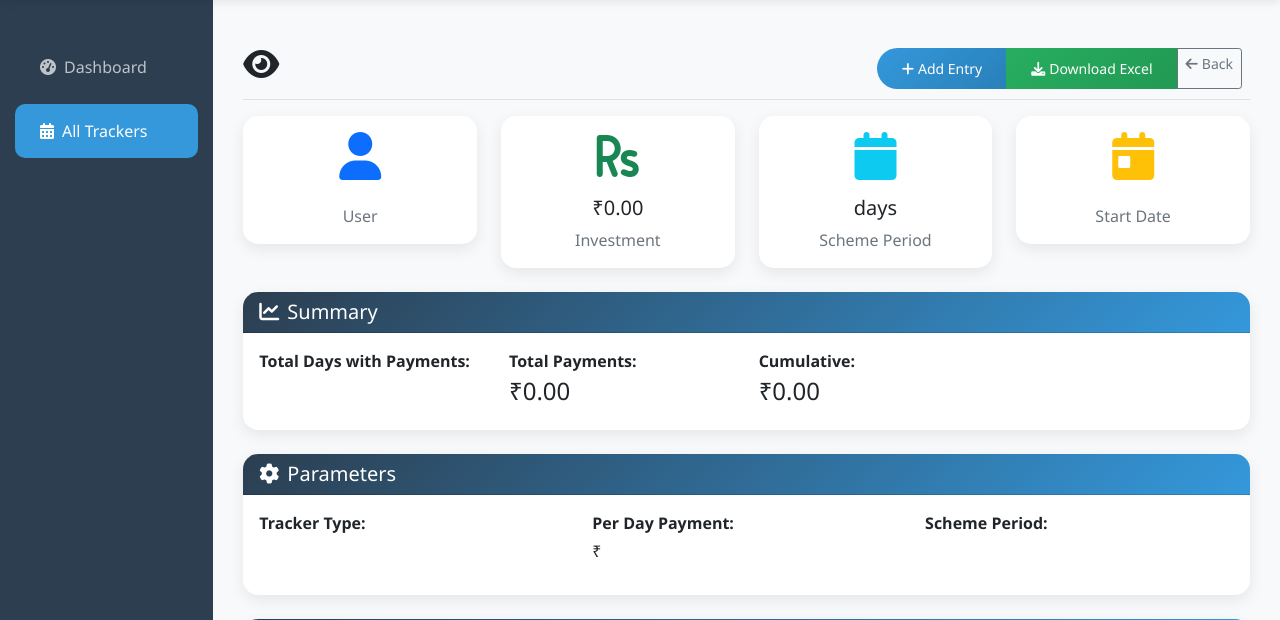
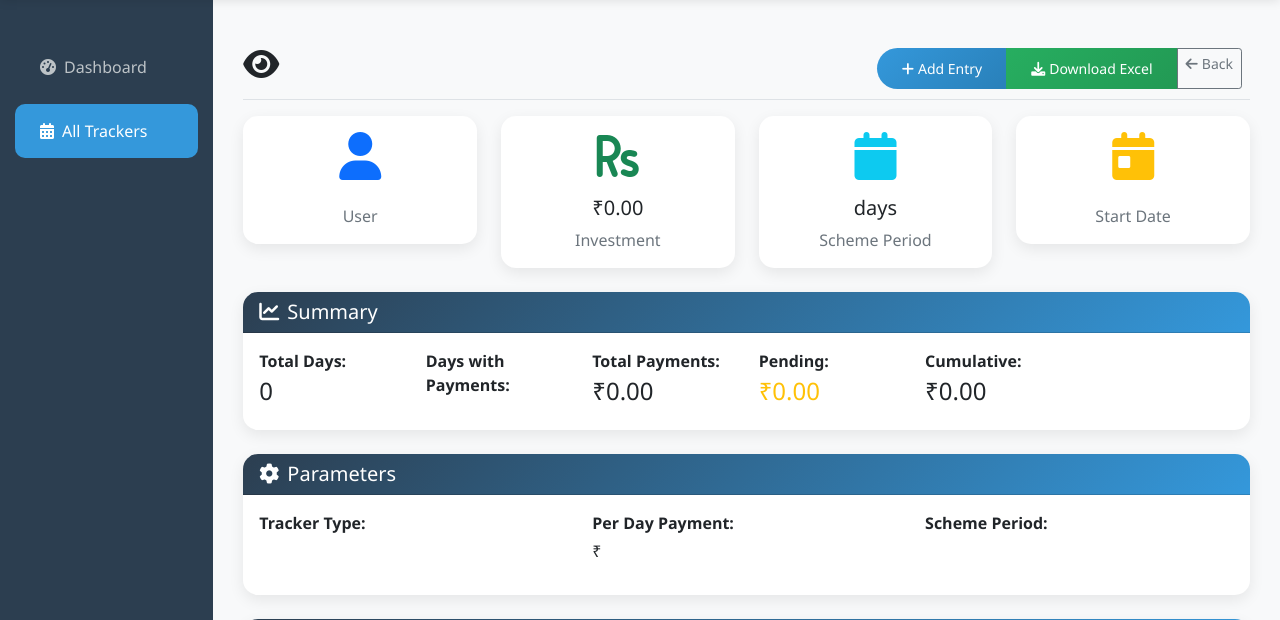
Before and after one commit to satux14/lms, a Python web app: template templates/admin/view_daily_tracker.html in a window 1280 px wide. Shown: the part 63-683 px from the top of the page. Run offline with Jinja, Linux system fonts and the light colour scheme; the template is opened without the code that fills it, so the values that code supplies are empty.

Commit message:
Add Total Days and Pending to admin tracker view
Changes to admin view summary section:
- Added 'Total Days' field showing all entries (including ₹0.00)
- Changed 'Total Days with Payments' to 'Days with Payments' for clarity
- Added 'Pending' field in warning color showing expected - actual payment
- Changed column layout from col-md-3 to col-md-2 to fit all 6 fields

Now admin can see:
1. Total Days (all entries)
2. Days with Payments (only paid days)
3. Total Payments
4. Pending (in orange)
5. Cumulative
6. Balance (for 50K/1L only)

```diff
--- a/templates/admin/view_daily_tracker.html
+++ b/templates/admin/view_daily_tracker.html
@@ -96,20 +96,28 @@
                 </div>
                 <div class="card-body">
                     <div class="row">
-                        <div class="col-md-3">
-                            <p class="mb-1"><strong>Total Days with Payments:</strong></p>
+                        <div class="col-md-2">
+                            <p class="mb-1"><strong>Total Days:</strong></p>
+                            <h4>{{ tracker_data.data|length }}</h4>
+                        </div>
+                        <div class="col-md-2">
+                            <p class="mb-1"><strong>Days with Payments:</strong></p>
                             <h4>{{ summary.total_days }}</h4>
                         </div>
-                        <div class="col-md-3">
+                        <div class="col-md-2">
                             <p class="mb-1"><strong>Total Payments:</strong></p>
                             <h4>₹{{ "%.2f"|format(summary.total_payments) }}</h4>
                         </div>
-                        <div class="col-md-3">
+                        <div class="col-md-2">
+                            <p class="mb-1"><strong>Pending:</strong></p>
+                            <h4 class="text-warning">₹{{ "%.2f"|format(summary.pending) }}</h4>
+                        </div>
+                        <div class="col-md-2">
                             <p class="mb-1"><strong>Cumulative:</strong></p>
                             <h4>₹{{ "%.2f"|format(summary.cumulative) }}</h4>
                         </div>
                         {% if tracker.tracker_type in ['50K', '1L'] %}
-                        <div class="col-md-3">
+                        <div class="col-md-2">
                             <p class="mb-1"><strong>Balance:</strong></p>
                             <h4>₹{{ "%.2f"|format(summary.balance) }}</h4>
                         </div>
```
